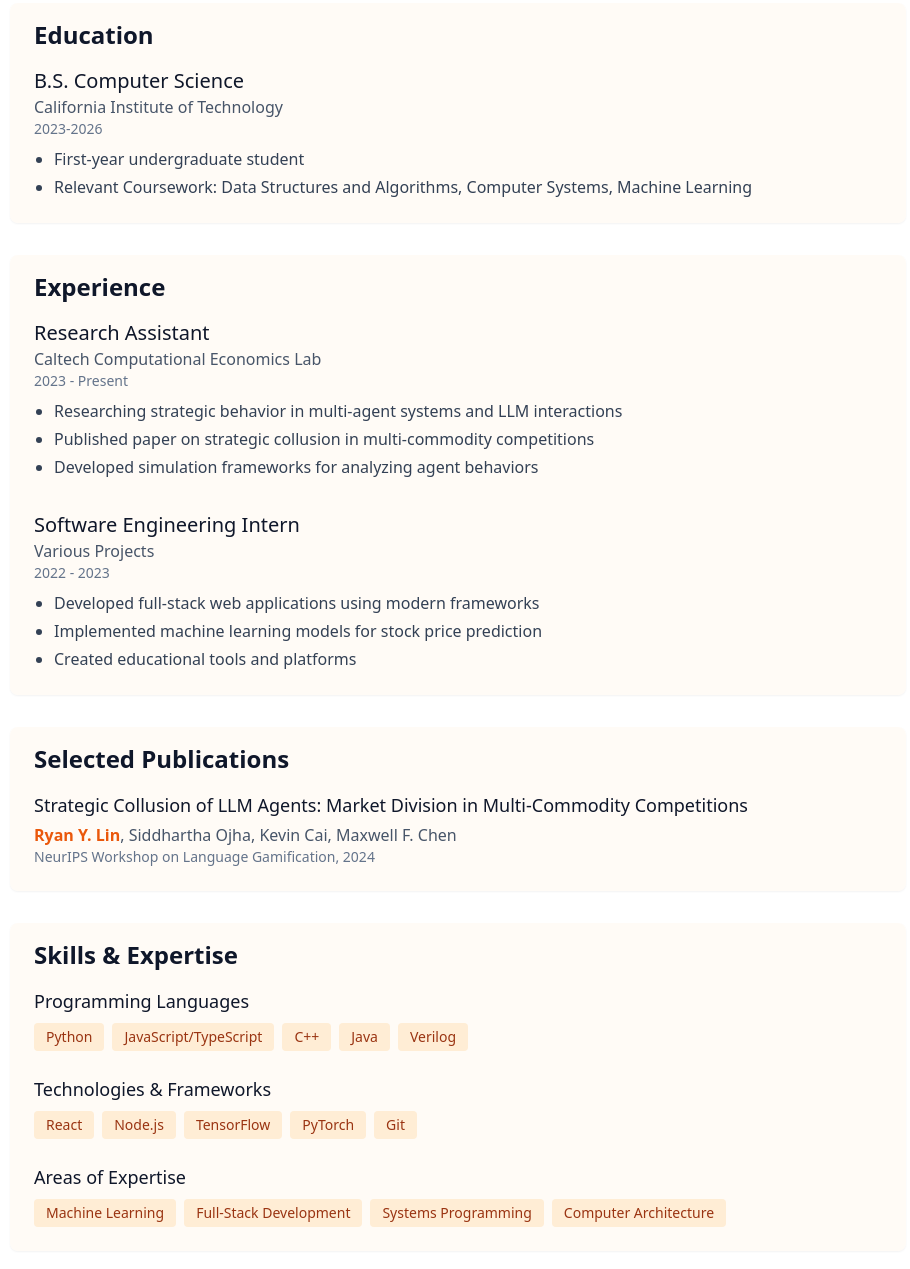
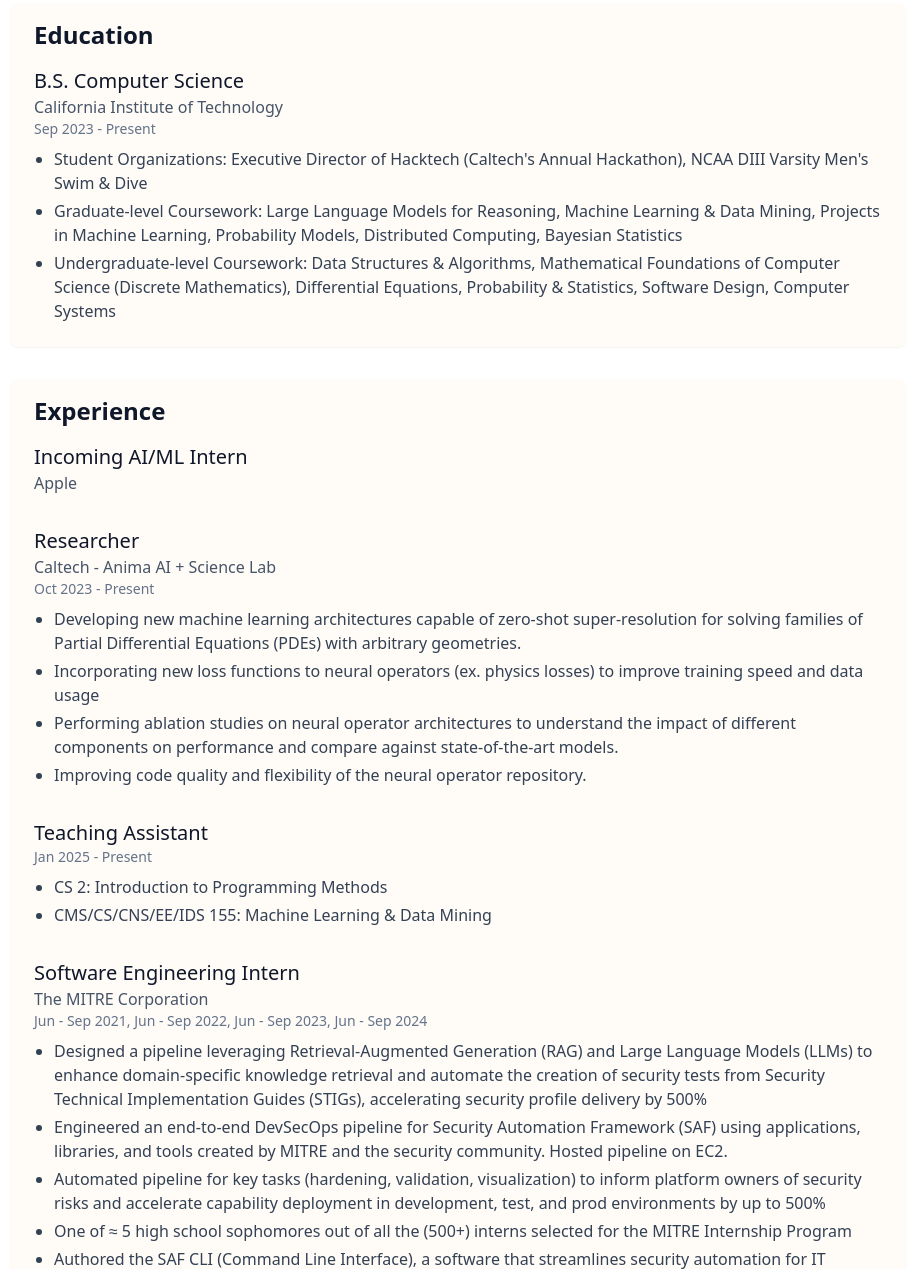
Before and after one commit to Rlin232/rlin232.github.io, an Astro site: page /cv in a window 1280 px wide. Shown: the part 462-1731 px from the top of the page, without its empty margins (182-1092 px from the left). Built offline with nearby package versions, Linux system fonts and the light colour scheme; Astro itself is replaced by a stand-in of ours.

Commit message:
correct cv page
Signed-off-by: RLin232 <rlin23205@gmail.com>

```diff
--- a/src/pages/cv.astro
+++ b/src/pages/cv.astro
@@ -13,33 +13,51 @@
   {
     title: "B.S. Computer Science",
     institution: "California Institute of Technology",
-    year: "2023-2026",
+    year: "Sep 2023 - Present",
     descriptions: [
-      "First-year undergraduate student",
-      "Relevant Coursework: Data Structures and Algorithms, Computer Systems, Machine Learning"
+      "Student Organizations: Executive Director of Hacktech (Caltech's Annual Hackathon), NCAA DIII Varsity Men's Swim & Dive",
+      "Graduate-level Coursework: Large Language Models for Reasoning, Machine Learning & Data Mining, Projects in Machine Learning, Probability Models, Distributed Computing, Bayesian Statistics",
+      "Undergraduate-level Coursework: Data Structures & Algorithms, Mathematical Foundations of Computer Science (Discrete Mathematics), Differential Equations, Probability & Statistics, Software Design, Computer Systems"
     ]
   }
 ];
 
 const experience = [
   {
-    title: "Research Assistant",
-    institution: "Caltech Computational Economics Lab",
-    year: "2023 - Present",
+    title: "Incoming AI/ML Intern",
+    institution: "Apple"
+  },
+  {
+    title: "Researcher",
+    institution: "Caltech - Anima AI + Science Lab",
+    year: "Oct 2023 - Present",
     descriptions: [
-      "Researching strategic behavior in multi-agent systems and LLM interactions",
-      "Published paper on strategic collusion in multi-commodity competitions",
-      "Developed simulation frameworks for analyzing agent behaviors"
+      "Developing new machine learning architectures capable of zero-shot super-resolution for solving families of Partial Differential Equations (PDEs) with arbitrary geometries.",
+      "Incorporating new loss functions to neural operators (ex. physics losses) to improve training speed and data usage",
+      "Performing ablation studies on neural operator architectures to understand the impact of different components on performance and compare against state-of-the-art models.",
+      "Improving code quality and flexibility of the neural operator repository."
+    ]
+  },
+  {
+    title: "Teaching Assistant",
+    instituteion: "Caltech",
+    year: "Jan 2025 - Present",
+    descriptions: [
+      "CS 2: Introduction to Programming Methods",
+      "CMS/CS/CNS/EE/IDS 155: Machine Learning & Data Mining"
     ]
   },
   {
     title: "Software Engineering Intern",
-    institution: "Various Projects",
-    year: "2022 - 2023",
+    institution: "The MITRE Corporation",
+    year: "Jun - Sep 2021, Jun - Sep 2022, Jun - Sep 2023, Jun - Sep 2024",
     descriptions: [
-      "Developed full-stack web applications using modern frameworks",
-      "Implemented machine learning models for stock price prediction",
-      "Created educational tools and platforms"
+      "Designed a pipeline leveraging Retrieval-Augmented Generation (RAG) and Large Language Models (LLMs) to enhance domain-specific knowledge retrieval and automate the creation of security tests from Security Technical Implementation Guides (STIGs), accelerating security profile delivery by 500%",
+      "Engineered an end-to-end DevSecOps pipeline for Security Automation Framework (SAF) using applications, libraries, and tools created by MITRE and the security community. Hosted pipeline on EC2.",
+      "Automated pipeline for key tasks (hardening, validation, visualization) to inform platform owners of security risks and accelerate capability deployment in development, test, and prod environments by up to 500%",
+      "One of ≈ 5 high school sophomores out of all the (500+) interns selected for the MITRE Internship Program",
+      "Authored the SAF CLI (Command Line Interface), a software that streamlines security automation for IT Systems and DevOps pipelines with over 100,000 downloads by the security community.",
+      "Created and published libraries to normalize outputs from various cybersecurity scanning tools into Heimdall Data Format for government sponsors and commercial partners, accelerating accreditation processes by up to 1000%."
     ]
   }
 ];
@@ -68,26 +86,19 @@
 const skills = [
   {
     category: "Programming Languages",
-    items: ["Python", "JavaScript/TypeScript", "C++", "Java", "Verilog"]
+    items: ["Java", "Python", "Typescript", "JavaScript", "R", "Ruby", "C", "C++", "Shell Script"]
   },
   {
     category: "Technologies & Frameworks",
-    items: ["React", "Node.js", "TensorFlow", "PyTorch", "Git"]
+    items: ["TensorFlow", "PyTorch", "Git", "Jupyter", "Weights & Biases", "SLURM", "CUDA", "Linux", "High Performance Computing (HPC)", "Natural Language Processing", "GitHub", "Android Studios", "AWS", "Brew", "Bash/Shell", "Docker", "Eclipse", "Firebase", "VSCode", "PyCharm", "RStudio", "PostgreSQL", "Jenkins", "Vuex", "React", "Node.js", "Chef", "Ansible", "Github Actions", "LangChain", "OpenAI API", "Huggingface", "Agile Development"]
   },
   {
     category: "Areas of Expertise",
-    items: ["Machine Learning", "Full-Stack Development", "Systems Programming", "Computer Architecture"]
+    items: ["Machine Learning Research", "Full-Stack Development", "Cybersecurity"]
   }
 ];
 
 const awards = [
-  {
-    year: "2023",
-    items: [
-      "Caltech Merit Award",
-      "Research Fellowship - Computational Economics Lab"
-    ]
-  }
 ];
 ---
 
@@ -183,9 +194,9 @@
       </div>
     </section>
 
-    <!-- Projects section replacement -->
+    <!-- Publications -->
     <section class="mb-8 bg-neutral-50 dark:bg-neutral-800 rounded-lg px-6 pt-4 pb-6 shadow-sm">
-      <h2 class="text-2xl font-semibold mb-4 text-neutral-900 dark:text-neutral-50">Selected Publications</h2>
+      <h2 class="text-2xl font-semibold mb-4 text-neutral-900 dark:text-neutral-50">Publications</h2>
       <div class="space-y-6">
         <div class="publication-item">
           <h3 class="text-lg font-medium text-neutral-900 dark:text-neutral-50">
@@ -221,6 +232,7 @@
     </section>
 
     <!-- Awards -->
+    {awards.length > 0 && (
       <section class="mb-8 bg-neutral-50 dark:bg-neutral-800 rounded-lg px-6 pt-4 pb-6 shadow-sm">
         <h2 class="text-2xl font-semibold mb-4 text-neutral-900 dark:text-neutral-50">Honors and Awards</h2>
         <div class="space-y-6">
@@ -236,5 +248,6 @@
           ))}
         </div>
       </section>
+    )}
   </div>
 </Layout>
```
Also changed, not shown: src/assets/astro.svg (deleted), src/assets/background.svg (deleted), 1 other file. Lines whose indentation alone changed are shown as unchanged.
